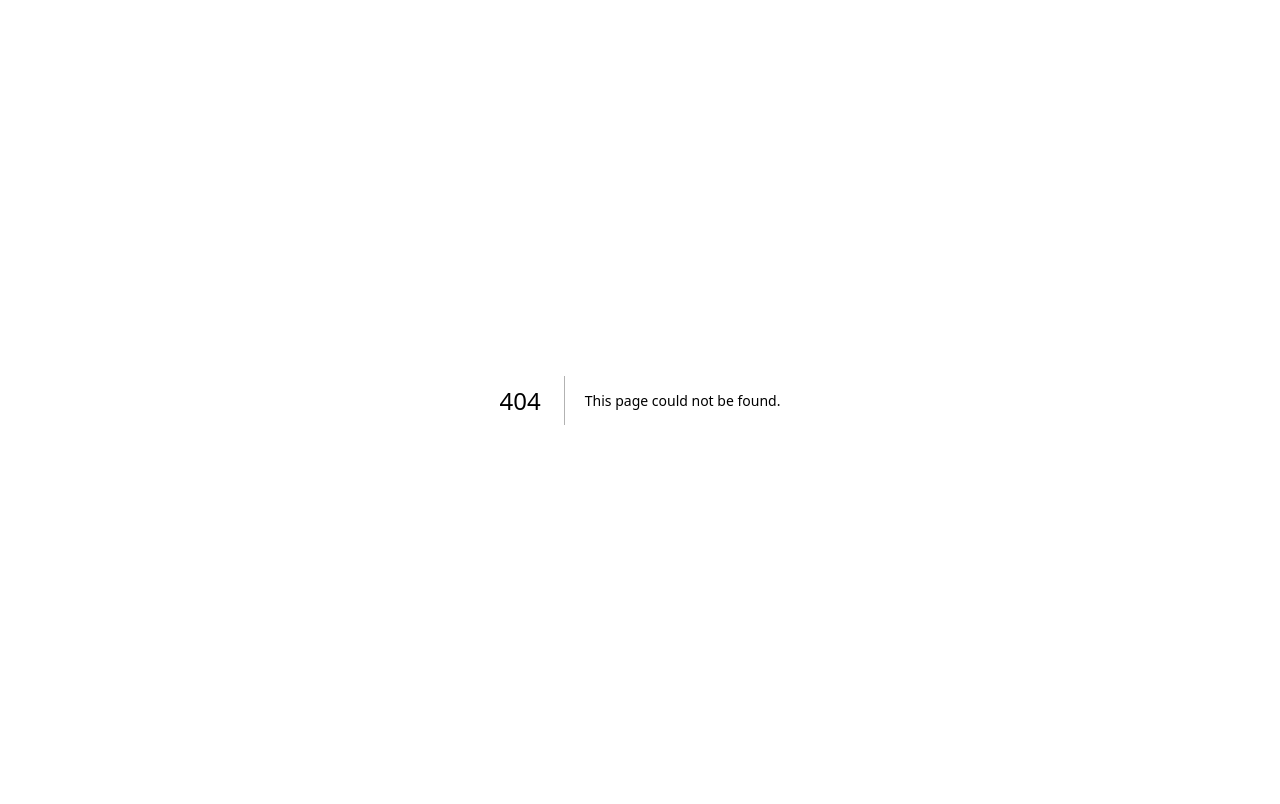
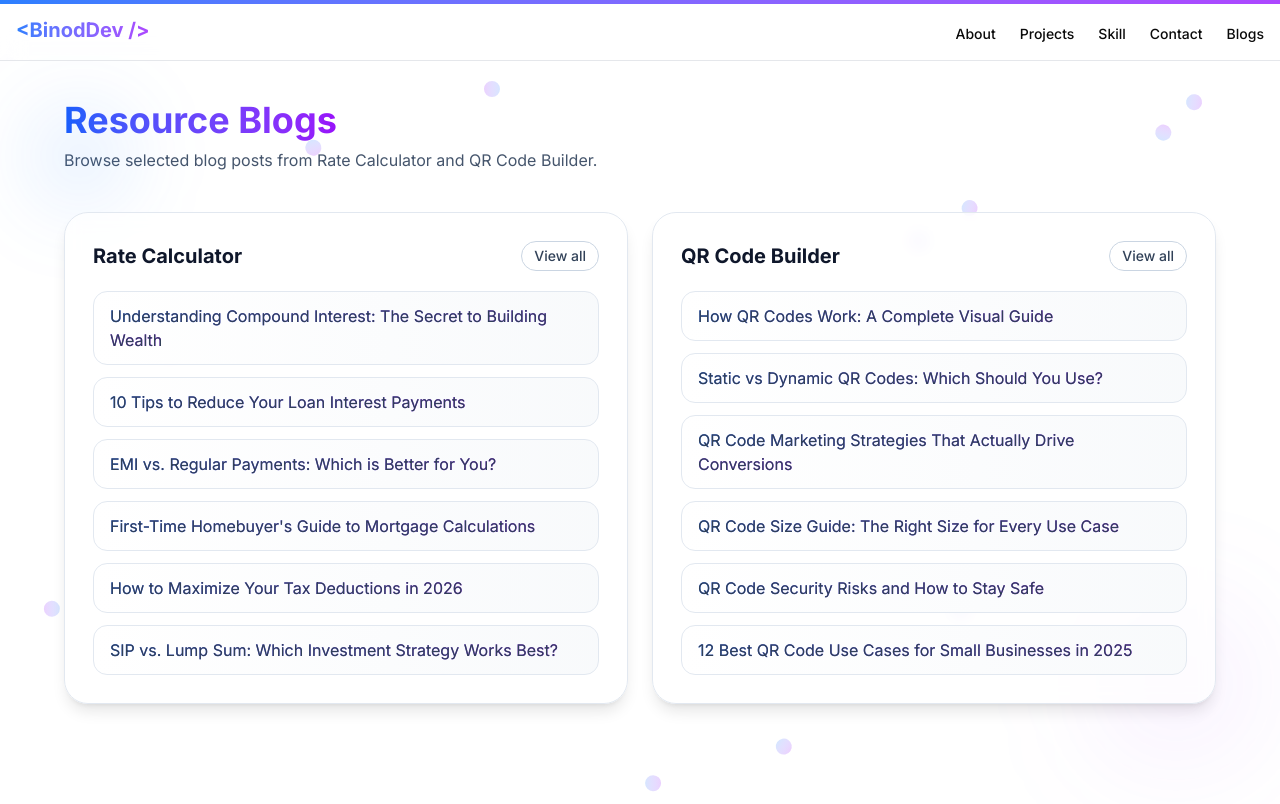
Before and after one commit to BinodMagar60/Portfolio, a Next.js app: page /blogs in a window 1280 px wide. Before the commit this address had no page. Built offline with nearby package versions, Linux system fonts and the light colour scheme.

Commit message:
feat: blogs

```diff
--- /dev/null
+++ b/src/app/blogs/page.tsx
@@ -0,0 +1,154 @@
+import Link from "next/link";
+import type { Metadata } from "next";
+import FloatingElements from "@/components/FloatingElements";
+
+export const metadata: Metadata = {
+  title: "Blogs",
+  description: "Curated blog resources from Rate Calculator and QR Code Builder.",
+  alternates: {
+    canonical: "/blogs",
+  },
+};
+
+type BlogItem = {
+  title: string;
+  href: string;
+};
+
+const rateCalculatorBlogs: BlogItem[] = [
+  {
+    title: "Understanding Compound Interest: The Secret to Building Wealth",
+    href: "https://www.ratecalculator.tech/blog/understanding-compound-interest",
+  },
+  {
+    title: "10 Tips to Reduce Your Loan Interest Payments",
+    href: "https://www.ratecalculator.tech/blog/reduce-loan-interest-payments",
+  },
+  {
+    title: "EMI vs. Regular Payments: Which is Better for You?",
+    href: "https://www.ratecalculator.tech/blog/emi-vs-regular-payments",
+  },
+  {
+    title: "First-Time Homebuyer's Guide to Mortgage Calculations",
+    href: "https://www.ratecalculator.tech/blog/first-time-homebuyer-mortgage-guide",
+  },
+  {
+    title: "How to Maximize Your Tax Deductions in 2026",
+    href: "https://www.ratecalculator.tech/blog/maximize-tax-deductions-2026",
+  },
+  {
+    title: "SIP vs. Lump Sum: Which Investment Strategy Works Best?",
+    href: "https://www.ratecalculator.tech/blog/sip-vs-lump-sum-investment",
+  },
+];
+
+const qrCodeBuilderBlogs: BlogItem[] = [
+  {
+    title: "How QR Codes Work: A Complete Visual Guide",
+    href: "https://www.qrcodebuilder.me/blog/how-qr-codes-work",
+  },
+  {
+    title: "Static vs Dynamic QR Codes: Which Should You Use?",
+    href: "https://www.qrcodebuilder.me/blog/static-vs-dynamic-qr-codes",
+  },
+  {
+    title: "QR Code Marketing Strategies That Actually Drive Conversions",
+    href: "https://www.qrcodebuilder.me/blog/qr-code-marketing-strategies",
+  },
+  {
+    title: "QR Code Size Guide: The Right Size for Every Use Case",
+    href: "https://www.qrcodebuilder.me/blog/qr-code-size-guide",
+  },
+  {
+    title: "QR Code Security Risks and How to Stay Safe",
+    href: "https://www.qrcodebuilder.me/blog/qr-code-security-risks",
+  },
+  {
+    title: "12 Best QR Code Use Cases for Small Businesses in 2025",
+    href: "https://www.qrcodebuilder.me/blog/qr-code-best-use-cases",
+  },
+];
+
+function BlogList({
+  title,
+  sourceUrl,
+  items,
+}: {
+  title: string;
+  sourceUrl: string;
+  items: BlogItem[];
+}) {
+  return (
+    <section className="rounded-3xl border border-slate-200 bg-white/70 p-6 shadow-lg backdrop-blur-sm transition-all duration-300 hover:-translate-y-1 hover:shadow-2xl md:p-7">
+      <div className="mb-5 flex items-center justify-between gap-3">
+        <h2 className="text-xl font-bold text-slate-900">{title}</h2>
+        <Link
+          href={sourceUrl}
+          target="_blank"
+          rel="noopener noreferrer"
+          className="rounded-full border border-slate-300 px-3 py-1 text-sm font-medium text-slate-700 transition hover:border-blue-300 hover:bg-blue-50 hover:text-blue-700"
+        >
+          View all
+        </Link>
+      </div>
+
+      <ul className="space-y-3">
+        {items.map((item) => (
+          <li key={item.href}>
+            <Link
+              href={item.href}
+              target="_blank"
+              rel="noopener noreferrer"
+              className="group block rounded-xl border border-slate-200 bg-gradient-to-r from-white to-slate-50 px-4 py-3 text-slate-700 transition hover:-translate-y-0.5 hover:border-blue-300 hover:from-blue-50/60 hover:to-purple-50/60 hover:text-slate-900 hover:shadow-md"
+            >
+              <span className="bg-gradient-to-r from-blue-600 to-purple-600 bg-clip-text transition group-hover:text-transparent">
+                {item.title}
+              </span>
+            </Link>
+          </li>
+        ))}
+      </ul>
+    </section>
+  );
+}
+
+export default function BlogsPage() {
+  return (
+    <main className="relative min-h-screen overflow-hidden px-4 pb-12 pt-24">
+      <FloatingElements />
+
+      <div className="pointer-events-none absolute top-24 left-6 h-28 w-28 rounded-full bg-blue-500/10 blur-2xl" />
+      <div className="pointer-events-none absolute right-8 bottom-12 h-36 w-36 rounded-full bg-purple-500/10 blur-3xl" />
+
+      <div className="container mx-auto w-full max-w-6xl">
+        <div className="mb-10 flex flex-wrap items-center justify-between gap-3">
+          <div>
+            <h1 className="text-3xl font-bold md:text-4xl">
+              <span className="bg-gradient-to-r from-blue-600 to-purple-600 bg-clip-text text-transparent">
+                Resource Blogs
+              </span>
+            </h1>
+            <p className="mt-2 max-w-xl text-slate-600">
+              Browse selected blog posts from Rate Calculator and QR Code Builder.
+            </p>
+          </div>
+
+        </div>
+
+        <div className="grid gap-6 md:grid-cols-2">
+          <BlogList
+            title="Rate Calculator"
+            sourceUrl="https://www.ratecalculator.tech/blog"
+            items={rateCalculatorBlogs}
+          />
+
+          <BlogList
+            title="QR Code Builder"
+            sourceUrl="https://www.qrcodebuilder.me/blog"
+            items={qrCodeBuilderBlogs}
+          />
+        </div>
+      </div>
+    </main>
+  );
+}
--- a/src/app/layout.tsx
+++ b/src/app/layout.tsx
@@ -3,6 +3,8 @@ import { Inter } from "next/font/google";
 import "./globals.css";
 import { Toaster } from "sonner";
 import { Analytics } from "@vercel/analytics/next"
+import Navbar from "@/components/Navbar";
+import FloatingElements from "@/components/FloatingElements";
 
 const inter = Inter({
   subsets: ["latin"]
@@ -132,6 +134,8 @@ export default function RootLayout({
           dangerouslySetInnerHTML={{ __html: JSON.stringify(jsonLd) }}
         />
         <Toaster position="top-center" richColors/>
+        <FloatingElements />
+      <Navbar/>
         {children}
         <Analytics />
       </body>
--- a/src/app/page.tsx
+++ b/src/app/page.tsx
@@ -1,9 +1,7 @@
 'use client'
 import AboutSection from "@/components/AboutSection";
 import ContactSection from "@/components/ContactSection";
-import FloatingElements from "@/components/FloatingElements";
 import HeroSection from "@/components/HeroSection";
-import Navbar from "@/components/Navbar";
 import ProjectSection from "@/components/ProjectSection";
 import SkillSection from "@/components/SkillSection";
 import {motion} from 'framer-motion'
@@ -16,9 +14,7 @@ export default function Home() {
 
   return (
     <main className="w-full min-h-screen relative scroll-smooth">
-      <FloatingElements />
-      {/* Navbar */}
-      <Navbar/>
+
       {/* herosection */}
       <div className="pt-20 pb-16 px-4 relative min-h-screen overflow-hidden">
         <HeroSection/>
--- a/src/app/sitemap.ts
+++ b/src/app/sitemap.ts
@@ -14,5 +14,11 @@ export default function sitemap(): MetadataRoute.Sitemap {
       changeFrequency: "weekly",
       priority: 1,
     },
+    {
+      url: `${siteUrl}/blogs`,
+      lastModified: now,
+      changeFrequency: "weekly",
+      priority: 0.8,
+    },
   ];
 }
--- a/src/components/Navbar.tsx
+++ b/src/components/Navbar.tsx
@@ -1,10 +1,12 @@
 'use client'
 import { motion, useScroll, useSpring } from 'framer-motion'
 import { useState, useEffect, useRef } from 'react'
+import { usePathname } from 'next/navigation'
 
 const Navbar = () => {
     const [hiddenmenu, sethiddenmenu] = useState(true)
     const menuRef = useRef<HTMLDivElement | null>(null)
+    const pathname = usePathname()
 
     const { scrollYProgress } = useScroll()
     const scaleX = useSpring(scrollYProgress, {
@@ -50,6 +52,26 @@ const Navbar = () => {
         }
     }, [hiddenmenu])
 
+    const navItems = [
+        { label: 'About', sectionId: 'about' },
+        { label: 'Projects', sectionId: 'projects' },
+        { label: 'Skill', sectionId: 'skill' },
+        { label: 'Contact', sectionId: 'contact' },
+        { label: 'Blogs', href: '/blogs' },
+    ]
+
+    const getItemHref = (item: { sectionId?: string; href?: string }) => {
+        if (item.href) return item.href
+        if (!item.sectionId) return '/'
+        return pathname === '/' ? `#${item.sectionId}` : `/#${item.sectionId}`
+    }
+
+    const handleNavClick = () => {
+        if (window.innerWidth <= 640) {
+            sethiddenmenu(true)
+        }
+    }
+
     return (
         <>
             <motion.div
@@ -84,10 +106,11 @@ const Navbar = () => {
                         transition={{ duration: 0.3 }}
                         className="sm:flex flex-col mt-2 justify-center sm:flex-row space-x-6 space-y-2 sm:space-y-0 overflow-hidden"
                     >
-                        {['About', 'Projects', 'Skill', 'Contact'].map((item, index) => (
+                        {navItems.map((item, index) => (
                             <motion.a
-                                key={item}
-                                href={`#${item.toLowerCase()}`}
+                                key={item.label}
+                                href={getItemHref(item)}
+                                onClick={handleNavClick}
                                 initial={{ opacity: 0, y: -20 }}
                                 animate={{ opacity: 1, y: 0 }}
                                 transition={{ delay: index * 0.1 + 0.5 }}
@@ -95,7 +118,7 @@ const Navbar = () => {
                                 whileTap={{ scale: 0.95 }}
                                 className="text-sm font-medium transition-colors relative"
                             >
-                                {item}
+                                {item.label}
                             </motion.a>
                         ))}
                     </motion.div>
--- a/src/components/ProjectSection.tsx
+++ b/src/components/ProjectSection.tsx
@@ -11,6 +11,24 @@ const ProjectSection = () => {
 
 
     const projects = [
+        {
+            title: "QR Code Builder",
+            description:
+                "Free QR code generator with logo upload, custom colors & SVG download. Create QR codes for restaurant menus, WiFi, vCards, WhatsApp, payments & more. No sign-up required.",
+            image: "https://res.cloudinary.com/dsssvg37w/image/upload/v1773813200/Screenshot_2026-03-18_113712_nm4wqh.png",
+            technologies: ["Nextjs"],
+            github: "",
+            demo: "https://www.qrcodebuilder.me/",
+        },
+        {
+            title: "Rate Calculator",
+            description:
+                "Free professional financial calculators for loan payments, EMI breakdown, mortgage planning, salary tax estimation, and investment return projection. Calculate instantly, save multiple scenarios, and compare them side by side to make smarter financial decisions — no signup required.",
+            image: "https://res.cloudinary.com/dsssvg37w/image/upload/v1773813554/Screenshot_2026-03-18_114348_rdyvsi.png",
+            technologies: ["Nextjs"],
+            github: "",
+            demo: "https://www.ratecalculator.tech/",
+        },
         {
             title: "FinStruct",
             description:
@@ -119,14 +137,18 @@ const ProjectSection = () => {
                                         initial={{ opacity: 0 }}
                                         whileHover={{ opacity: 1 }}
                                     >
-                                        <motion.div whileHover={{ scale: 1.1, rotate: 5 }} whileTap={{ scale: 0.9 }}>
+                                        {
+                                            project.github !== "" && (
+                                                <motion.div whileHover={{ scale: 1.1, rotate: 5 }} whileTap={{ scale: 0.9 }}>
                                             <Button size="sm" variant="secondary" asChild>
-                                                <Link href={project.github}>
+                                                <Link href={project.github} target='_blank'>
                                                     <Github className="w-4 h-4 mr-2" />
                                                     Code
                                                 </Link>
                                             </Button>
                                         </motion.div>
+                                            )
+                                        }
                                         {
                                             project.demo !== "" && (
                                                 <motion.div whileHover={{ scale: 1.1, rotate: -5 }} whileTap={{ scale: 0.9 }}>
```
